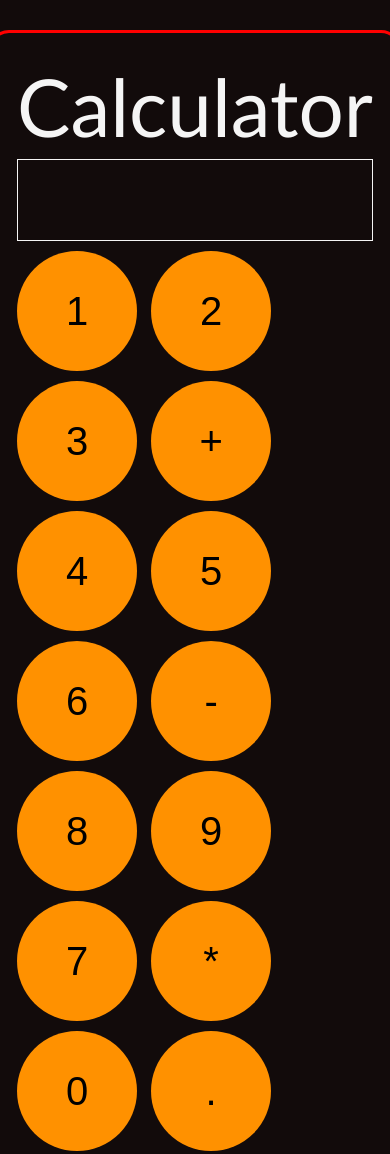
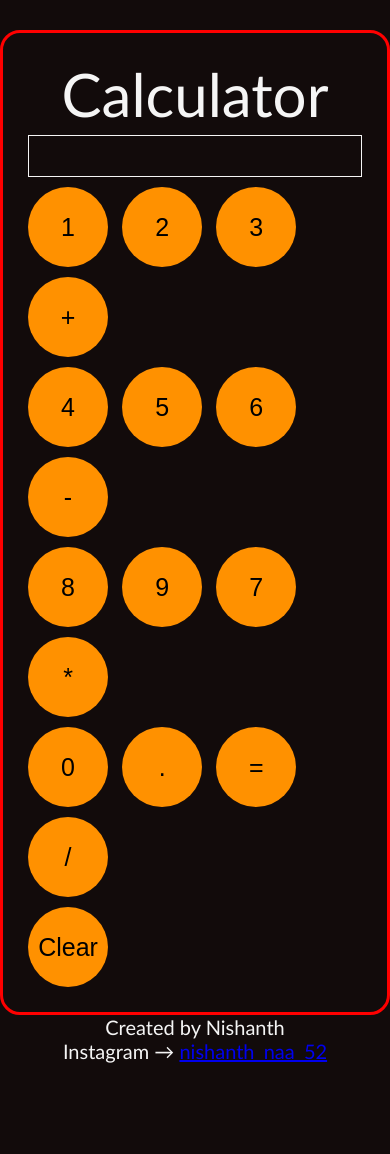
Before and after one commit to Nishanthnaa52/Simple_Calculator, a plain HTML site: page index.html in a window 390 px wide. Shown: the part 120-1274 px from the top of the page. After the commit the page ends 1183 px from the top, so only its background shows below. Drawn offline with Linux system fonts and the light colour scheme.

Commit message:
Update-1

```diff
--- a/calculator.css
+++ b/calculator.css
@@ -87,3 +87,30 @@ button:active {
         font-size: 30px;
     }
 }
+
+
+/*----------------------------------*/
+
+@media (max-width: 580px){
+    body {
+        margin-top: 150px;
+    }
+
+    button {
+        width: 80px;
+        height: 80px;
+        font-size: 25px;
+    }
+
+    .displayNumbers {
+        height: 40px;
+        font-size: 30px;
+    }
+
+    .title {
+        font-size: 60px;
+    }
+    .creator {
+        font-size: 20px;
+    }
+}
```
